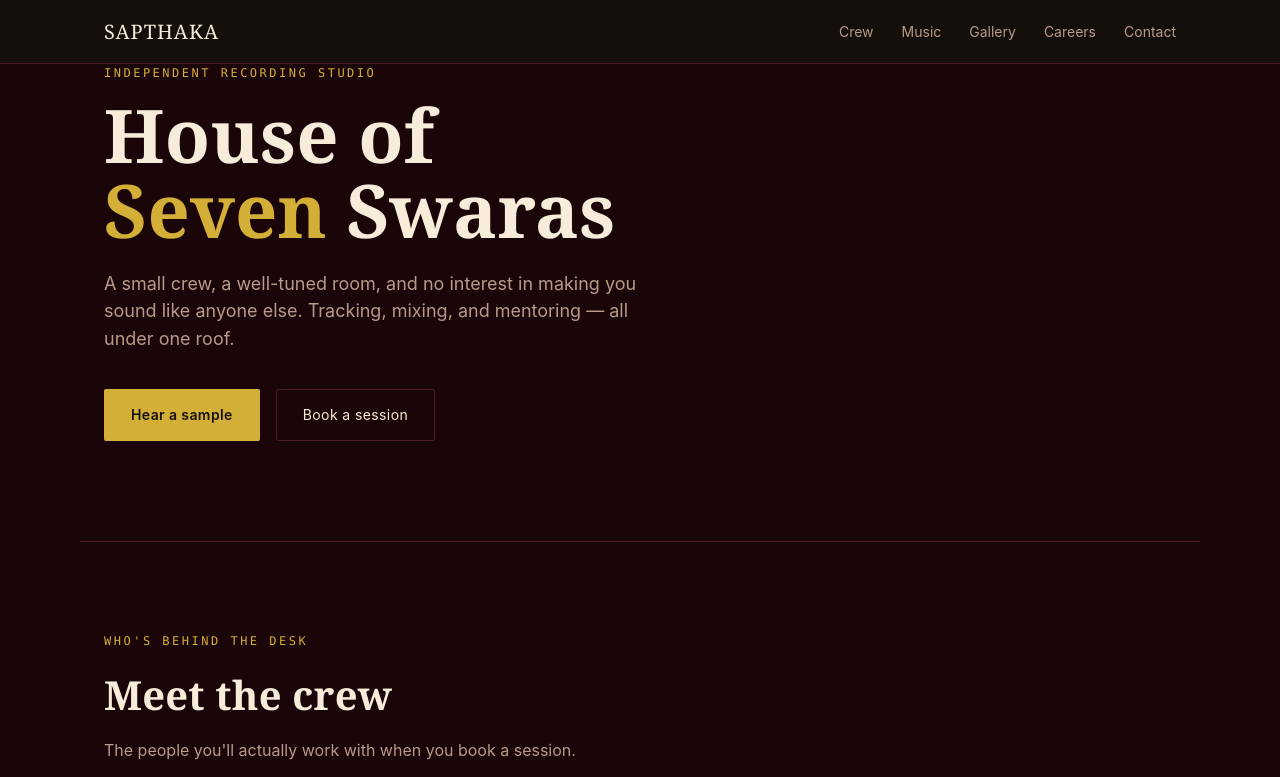
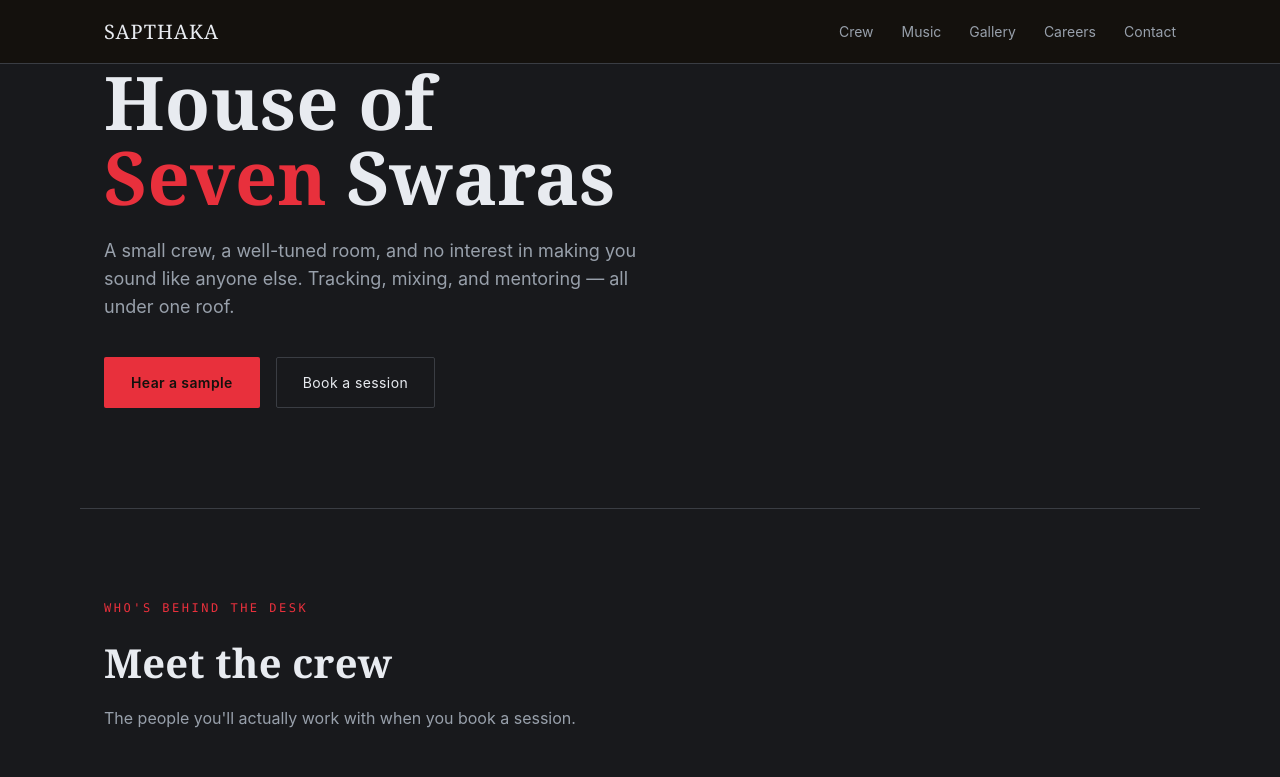
Before and after one commit to thanush8147/Sapthaka-the-band, a plain HTML site: page index.html in a window 1280 px wide. Shown: the top 777 px of the page. Drawn offline with Linux system fonts and the light colour scheme; grey boxes are pictures that could not be loaded.

Commit message:
Update index.html

```diff
--- a/index.html
+++ b/index.html
@@ -8,7 +8,7 @@
      CUSTOMIZE: Page title (shows in browser tab) and description
      ============================================================ -->
 <title>SAPTHAKA Studio</title>
-<meta name="description" content="An independent music studio — recording, mixing, and mentoring.">
+<!-- <meta name="description" content="An independent music studio — recording, mixing, and mentoring."> -->
 
 <style>
 /* =========================================================
@@ -18,14 +18,14 @@
    file directly by double-clicking index.html).
    ========================================================= */
 :root{
-  --bg:        #1a0509;   /* deep burgundy-black */
-  --surface:   #2a0a12;   /* card/panel background */
-  --surface-2: #350e19;   /* slightly lighter panel */
-  --line:      #4d1a28;   /* hairline borders */
-  --text:      #f6ecd9;   /* warm ivory */
-  --muted:     #b89a8a;   /* secondary text */
-  --amber:     #d4af37;   /* gold (primary accent) */
-  --copper:    #9b1b30;   /* rich burgundy red (secondary accent) */
+  --bg:        #18191c;   /* deep charcoal */
+  --surface:   #212327;   /* card/panel background */
+  --surface-2: #2a2c31;   /* slightly lighter panel */
+  --line:      #3a3d43;   /* hairline borders */
+  --text:      #e8ebf0;   /* moonlit silver-white */
+  --muted:     #98a0ab;   /* cool grey for secondary text */
+  --amber:     #e8303c;   /* signal red (primary accent) */
+  --copper:    #b8c0cc;   /* silver (secondary accent) */
 
   --display: Georgia, 'Times New Roman', serif;
   --body: -apple-system, BlinkMacSystemFont, 'Segoe UI', Helvetica, Arial, sans-serif;
@@ -285,7 +285,7 @@ footer{
      ========================================================= -->
 <section class="hero" style="padding-top:0;">
   <div class="hero-inner">
-    <span class="eyebrow">Independent recording studio</span>
+    <!-- <span class="eyebrow">Independent recording studio</span> -->
     <h1>House of <br><em> Seven </em> Swaras</h1>
     <p class="lede">A small crew, a well-tuned room, and no interest in making you sound like anyone else. Tracking, mixing, and mentoring — all under one roof.</p>
     <div class="hero-ctas">
```
